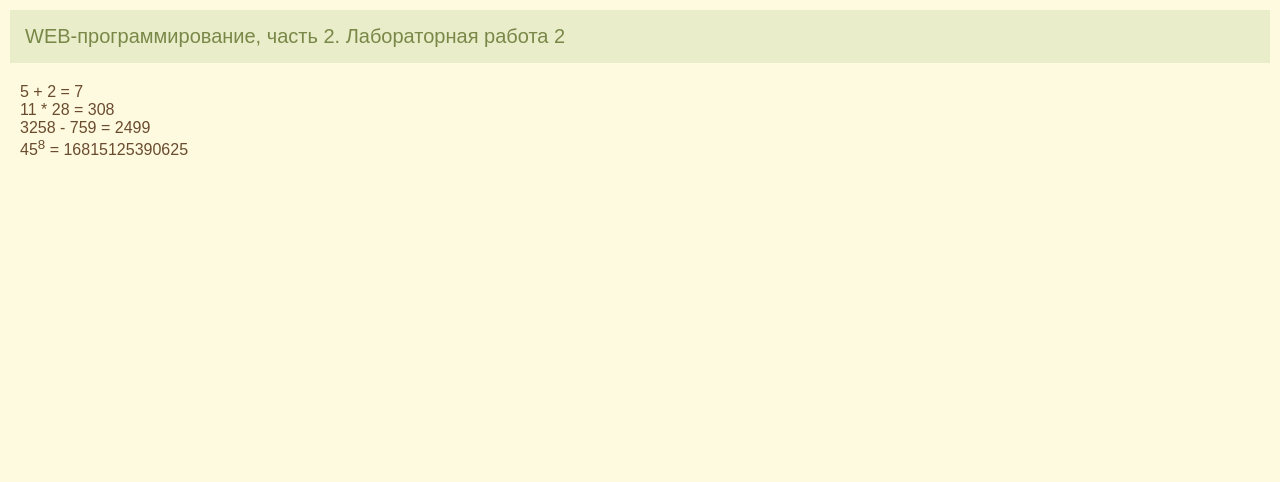
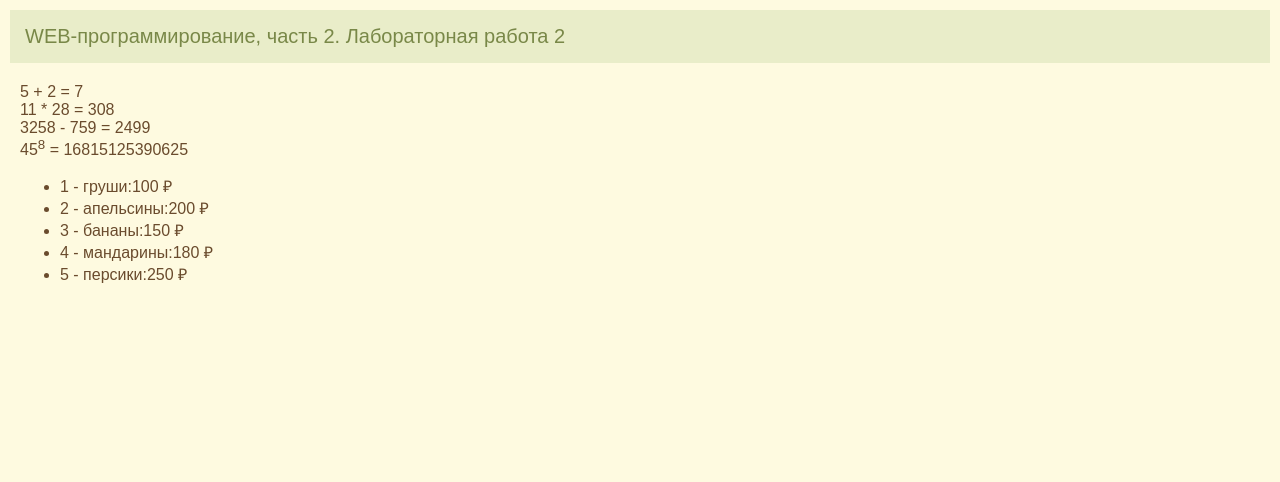
Before and after one commit to 00896/web-programming-labs-2, a Flask app: page /lab2/example in a window 1280 px wide. Shown: the top 482 px of the page. Run offline with Flask 3, Linux system fonts and the light colour scheme.

Commit message:
Цикл в шаблоне

```diff
--- a/app.py
+++ b/app.py
@@ -489,4 +489,11 @@ def example():
     number = '2'
     group = 'ФБИ-21'
     number_course = '3'
-    return render_template('example.html', name=name, number=number, group=group, number_course=number_course)
+    fruits= [
+        {'name':'груши', 'price':100},
+        {'name':'апельсины', 'price':200},
+        {'name':'бананы', 'price':150},
+        {'name':'мандарины', 'price':180},
+        {'name':'персики', 'price':250}
+    ]
+    return render_template('example.html', name=name, number=number, group=group, number_course=number_course, fruits=fruits)
--- a/templates/example.html
+++ b/templates/example.html
@@ -21,6 +21,11 @@
         11 * 28 = {{ 11*28 }}<br>
         3258 - 759 = {{ 3258 - 759 }}<br>
         45<sup>8</sup> = {{ 45 ** 8 }}
+        <ul>
+            {% for f in fruits %}
+            <li> {{loop.index}} - {{ f.name }}:{{ f.price }} &#x20bd;</li>
+            {% endfor %}
+        </ul>
     </main>
     <footer>
         &copy;
```
